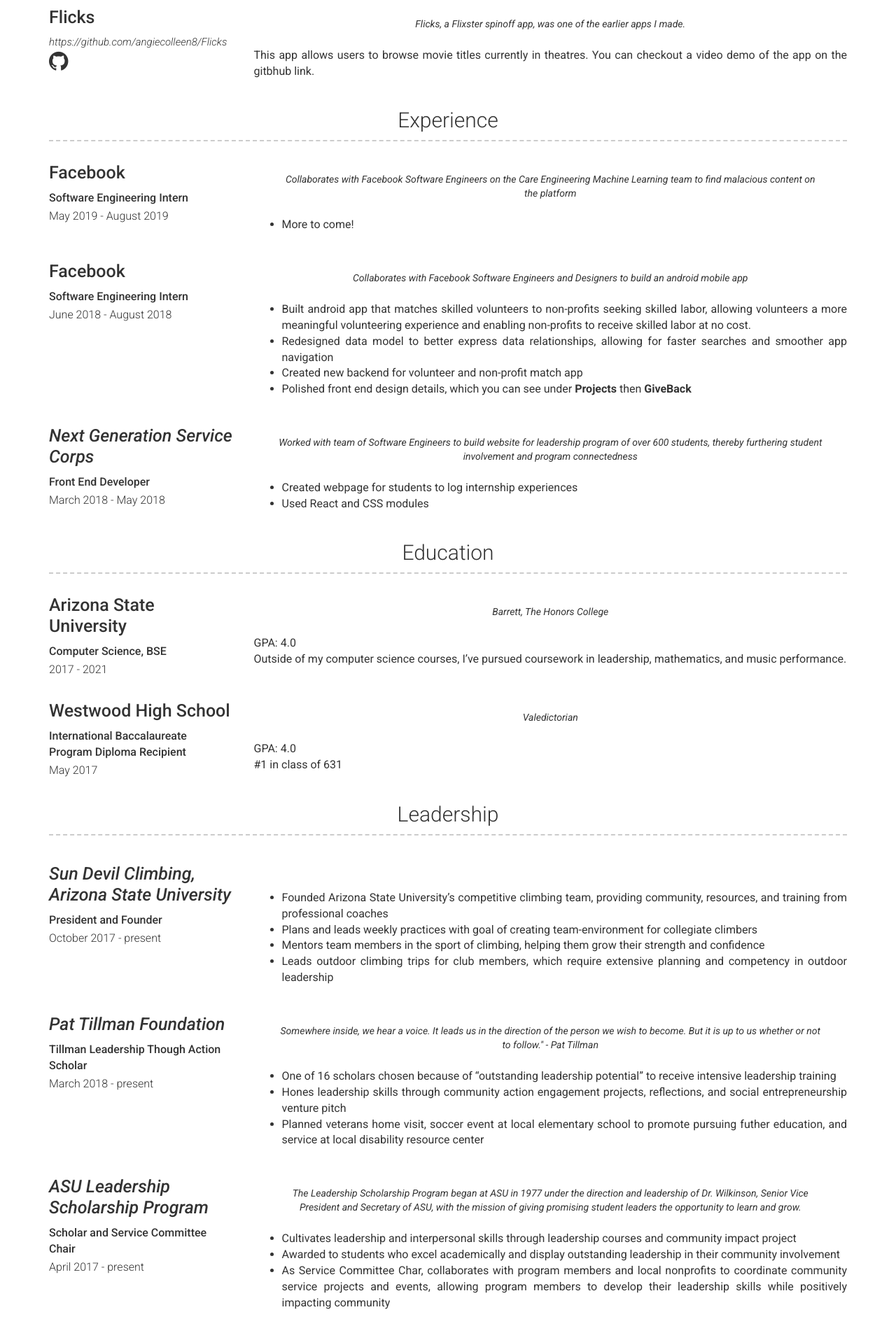
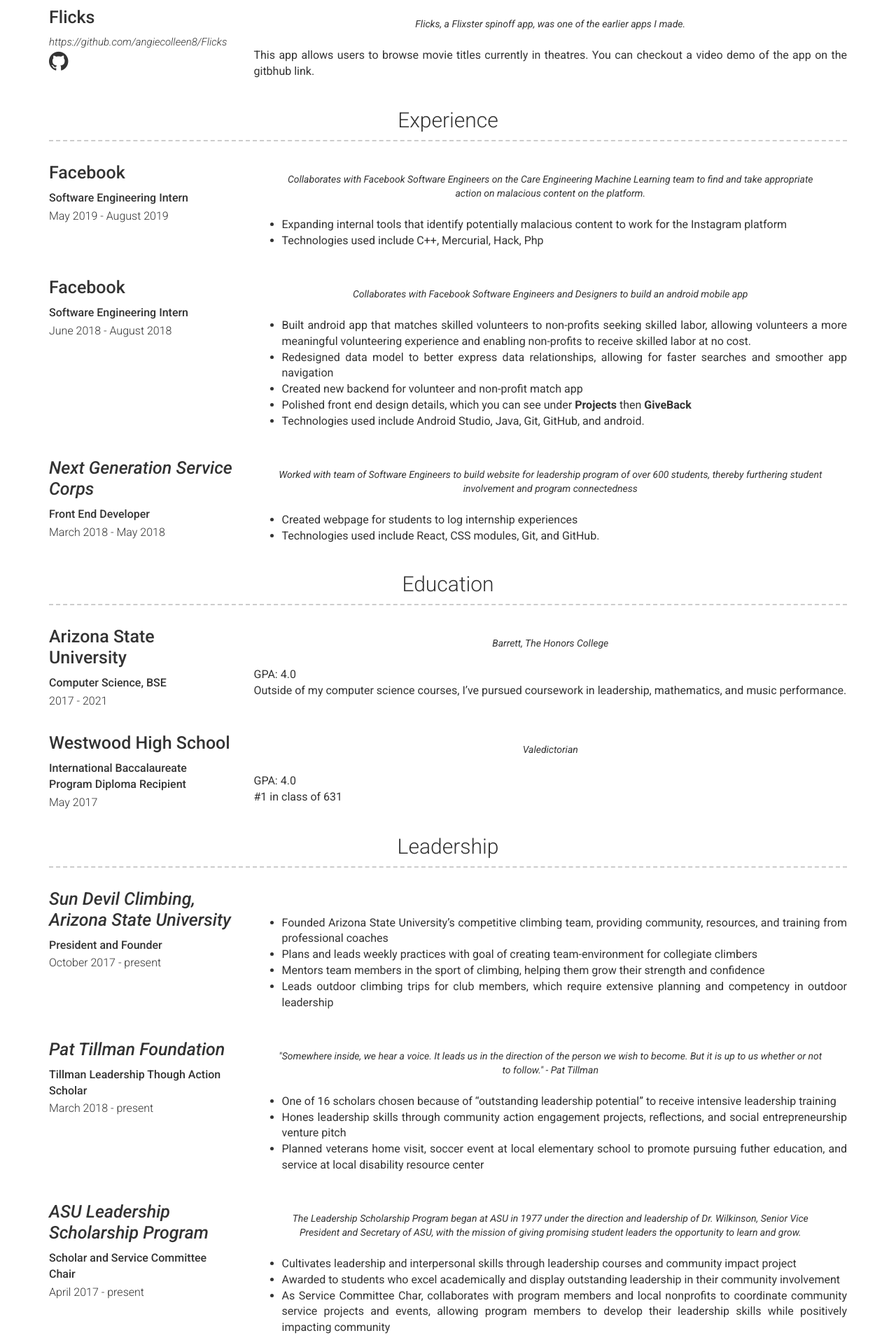
Before and after one commit to angiecolleen8/angiecolleen8.github.io, a Jekyll site: the page built from about.md, in a window 1280 px wide. Shown: the part 1000-2915 px from the top of the page at 70% size. Built offline with Jekyll 4.4.1, drawn with Linux system fonts in a browser that asks for light colours; our own code applies the rules of GitHub Pages for plain Markdown files.

Commit message:
Added description to 2019 Facebook internship

```diff
--- a/_data/experience.yml
+++ b/_data/experience.yml
@@ -3,9 +3,10 @@
   job_title: Software Engineering Intern
   dates: May 2019 - August 2019
   quote: >
-   Collaborates with Facebook Software Engineers on the Care Engineering Machine Learning team to find malacious content on the platform
+   Collaborates with Facebook Software Engineers on the Care Engineering Machine Learning team to find and take appropriate action on malacious content on the platform.
   description: | # this will include new lines to allow paragraphs
-    * More to come!
+    * Expanding internal tools that identify potentially malacious content to work for the Instagram platform
+    * Technologies used include C++, Mercurial, Hack, Php
 - company: Facebook
   link:
   job_title: Software Engineering Intern
@@ -17,6 +18,7 @@
     * Redesigned data model to better express data relationships, allowing for faster searches and smoother app navigation
     * Created new backend for volunteer and non-profit match app
     * Polished front end design details, which you can see under **Projects** then **GiveBack**
+    * Technologies used include Android Studio, Java, Git, GitHub, and android.
 - company: Next Generation Service Corps
   link: ngsc-app.org
   job_title: Front End Developer
@@ -25,4 +27,4 @@
    Worked with team of Software Engineers to build website for leadership program of over 600 students, thereby furthering student involvement and program connectedness
   description: | # this will include new lines to allow paragraphs
      * Created webpage for students to log internship experiences
-     * Used React and CSS modules
+     * Technologies used include React, CSS modules, Git, and GitHub.
--- a/_data/leadership.yml
+++ b/_data/leadership.yml
@@ -14,7 +14,7 @@
   job_title: Tillman Leadership Though Action Scholar
   dates: March 2018 - present
   quote: >
-   Somewhere inside, we hear a voice. It leads us in the direction of the person we wish to become. But it is up to us whether or not to follow." - Pat Tillman
+   "Somewhere inside, we hear a voice. It leads us in the direction of the person we wish to become. But it is up to us whether or not to follow." - Pat Tillman
   description: | # this will include new lines to allow paragraphs
     * One of 16 scholars chosen because of "outstanding leadership potential" to receive intensive leadership training
     * Hones leadership skills through community action engagement projects, reflections, and social entrepreneurship venture pitch
--- a/_sass/modern-resume-theme.scss
+++ b/_sass/modern-resume-theme.scss
@@ -97,7 +97,7 @@
   }
 }
 
-.projects-container, .experience-container, .education-container {
+.projects-container, .experience-container, .education-container, .leadership-container {
   h3 {
     margin-bottom: 0;
   }
```
Also changed, not shown: 1 other file.
